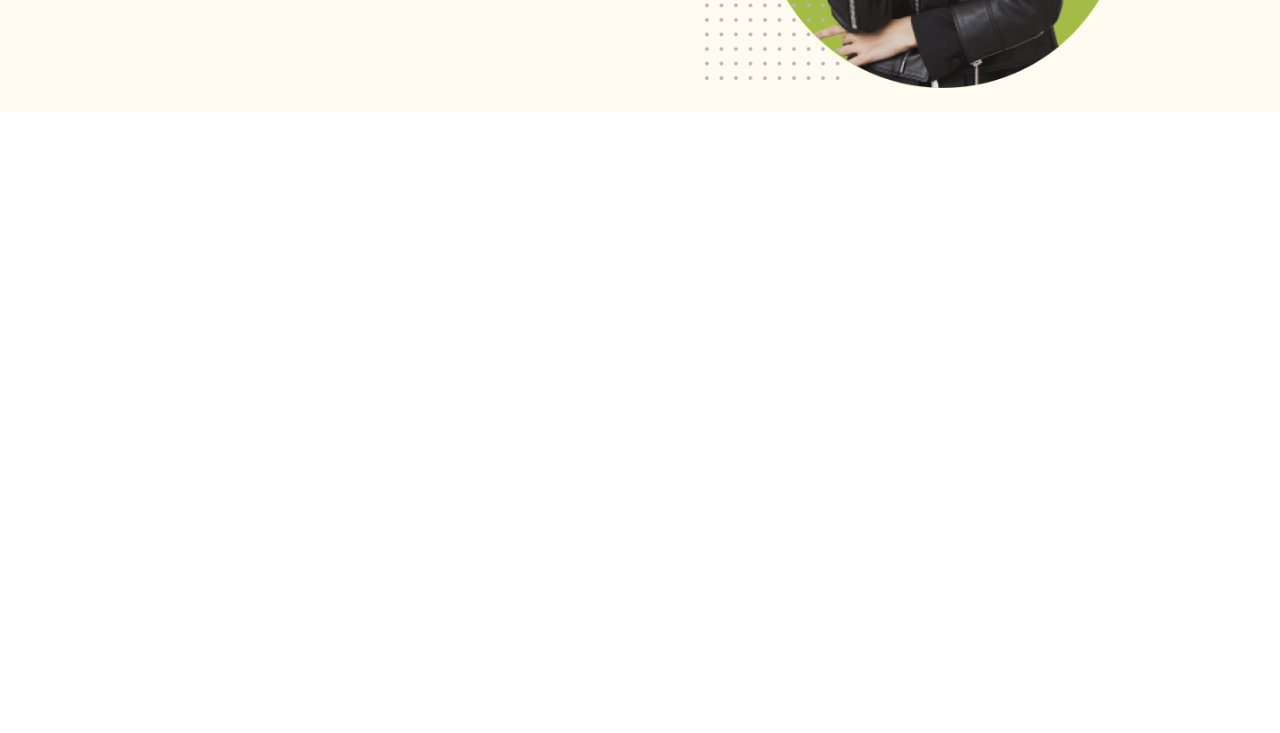
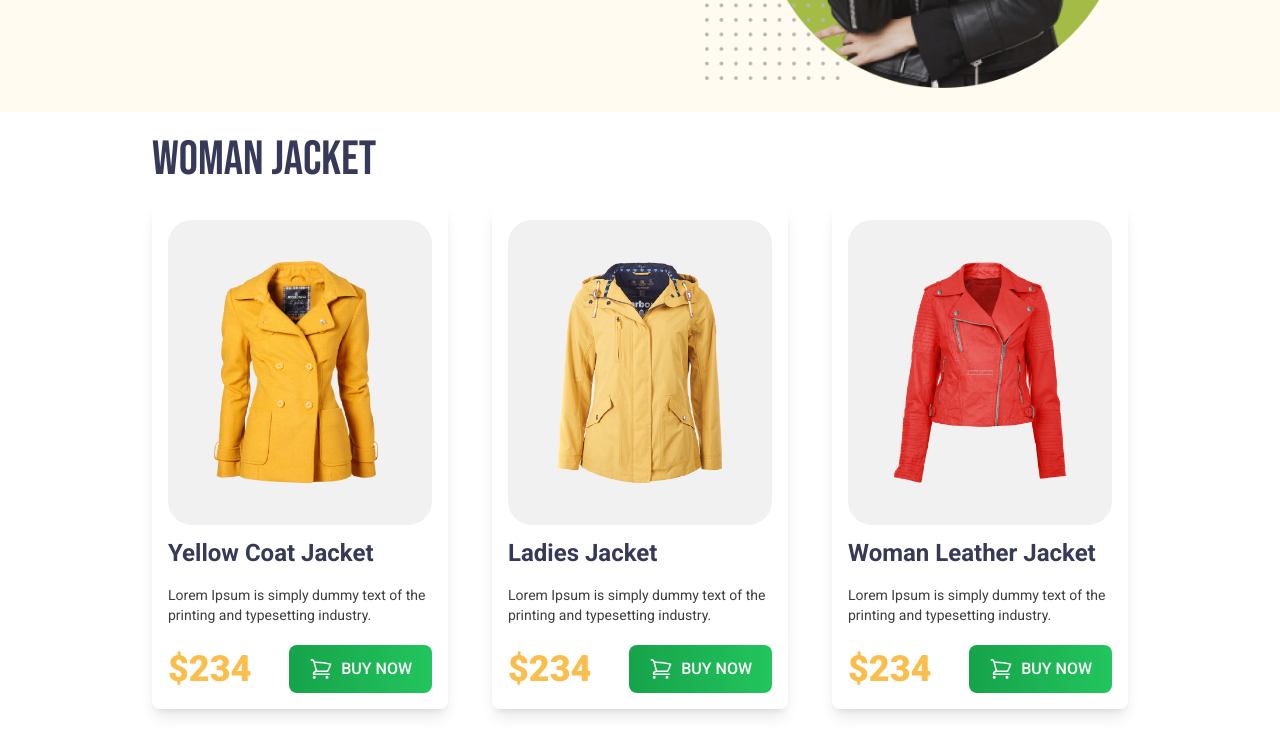
Before and after one commit to forhad1518/Penguin-fashion, a plain HTML site: page index.html in a window 1280 px wide. Shown: the part 373-1106 px from the top of the page. Before the commit the page ends 800 px from the top, so only its background shows below. Drawn offline with nearby package versions, Linux system fonts and the light colour scheme.

Commit message:
woman jecket section added

```diff
--- a/index.html
+++ b/index.html
@@ -25,8 +25,8 @@
             <div class="md:flex md:items-center md:justify-around">
                 <div class="space-y-5">
                     <h1 class="text-7xl uppercase font-medium leading font-bebas-neue">
-                        <span class="text-orange-500">Be the Penguins</span>
-                        <span class="text-stone-800 mt-200px">of Winter</span>
+                        <span class="text-[#FABE4C]">Be the Penguins</span>
+                        <span class="text-[#363958] mt-200px">of Winter</span>
                     </h1>
                     <p class="text-base">Lorem Ipsum is simply dummy text of the printing and typesetting industry.</p>
                     <button class="bg-gradient-to-r from-green-600 to-green-500 px-5 py-3 rounded-lg text-base font-medium text-white flex gap-2">
@@ -42,8 +42,72 @@
             </div>
         </section>
     </header>
-    <main>
+    <main class="md:w-4/5 md:mx-auto sm:p-6">
+        <!-- Woman Jocket section -->
+         <section>
+            <h3 class="font-bebas-neue text-5xl text-[#363958] mb-5">Woman Jacket</h3>
+            <!-- Woman jocket container -->
+            <div class="flex gap-x-11">
+                <!-- Jocket card -->
+                <div class="rounded-lg p-4 shadow-lg">
+                    <div class="rounded-3xl bg-[#F1F1F1] flex items-center justify-center p-10">
+                        <img src="images/jacket-1.png" alt="">
+                    </div>
+                    <div>
+                        <h4 class="text-2xl text-[#363958] font-bold mt-3">Yellow Coat Jacket </h4>
+                        <p class="text-sm text-[#3E3E3E] font-normal mt-4">Lorem Ipsum is simply dummy text of the
+                            printing and typesetting industry.</p>
+                    </div>
+                    <div class="flex justify-between items-center mt-5">
+                        <h4 class="text-4xl text-[#FABE4C] font-black">$234</h4>
+                        <button class="bg-gradient-to-r from-green-600 to-green-500 px-5 py-3 rounded-lg text-base font-medium text-white flex gap-2">
+                            <svg xmlns="http://www.w3.org/2000/svg" fill="none" viewBox="0 0 24 24" stroke-width="1.5" stroke="currentColor" class="size-6">
+                                <path stroke-linecap="round" stroke-linejoin="round" d="M2.25 3h1.386c.51 0 .955.343 1.087.835l.383 1.437M7.5 14.25a3 3 0 0 0-3 3h15.75m-12.75-3h11.218c1.121-2.3 2.1-4.684 2.924-7.138a60.114 60.114 0 0 0-16.536-1.84M7.5 14.25 5.106 5.272M6 20.25a.75.75 0 1 1-1.5 0 .75.75 0 0 1 1.5 0Zm12.75 0a.75.75 0 1 1-1.5 0 .75.75 0 0 1 1.5 0Z" />
+                              </svg>
 
+                            BUY NOW</button>
+                    </div>
+                </div>
+                <div class="rounded-lg p-4 shadow-lg">
+                    <div class="rounded-3xl bg-[#F1F1F1] flex items-center justify-center p-10">
+                        <img src="images/jacket-2.png" alt="">
+                    </div>
+                    <div>
+                        <h4 class="text-2xl text-[#363958] font-bold mt-3">Ladies Jacket  </h4>
+                        <p class="text-sm text-[#3E3E3E] font-normal mt-4">Lorem Ipsum is simply dummy text of the
+                            printing and typesetting industry.</p>
+                    </div>
+                    <div class="flex justify-between items-center mt-5">
+                        <h4 class="text-4xl text-[#FABE4C] font-black">$234</h4>
+                        <button class="bg-gradient-to-r from-green-600 to-green-500 px-5 py-3 rounded-lg text-base font-medium text-white flex gap-2">
+                            <svg xmlns="http://www.w3.org/2000/svg" fill="none" viewBox="0 0 24 24" stroke-width="1.5" stroke="currentColor" class="size-6">
+                                <path stroke-linecap="round" stroke-linejoin="round" d="M2.25 3h1.386c.51 0 .955.343 1.087.835l.383 1.437M7.5 14.25a3 3 0 0 0-3 3h15.75m-12.75-3h11.218c1.121-2.3 2.1-4.684 2.924-7.138a60.114 60.114 0 0 0-16.536-1.84M7.5 14.25 5.106 5.272M6 20.25a.75.75 0 1 1-1.5 0 .75.75 0 0 1 1.5 0Zm12.75 0a.75.75 0 1 1-1.5 0 .75.75 0 0 1 1.5 0Z" />
+                              </svg>
+
+                            BUY NOW</button>
+                    </div>
+                </div>
+                <div class="rounded-lg p-4 shadow-lg">
+                    <div class="rounded-3xl bg-[#F1F1F1] flex items-center justify-center p-10">
+                        <img src="images/jacket-3.png" alt="">
+                    </div>
+                    <div>
+                        <h4 class="text-2xl text-[#363958] font-bold mt-3">Woman Leather Jacket  </h4>
+                        <p class="text-sm text-[#3E3E3E] font-normal mt-4">Lorem Ipsum is simply dummy text of the
+                            printing and typesetting industry.</p>
+                    </div>
+                    <div class="flex justify-between items-center mt-5">
+                        <h4 class="text-4xl text-[#FABE4C] font-black">$234</h4>
+                        <button class="bg-gradient-to-r from-green-600 to-green-500 px-5 py-3 rounded-lg text-base font-medium text-white flex gap-2">
+                            <svg xmlns="http://www.w3.org/2000/svg" fill="none" viewBox="0 0 24 24" stroke-width="1.5" stroke="currentColor" class="size-6">
+                                <path stroke-linecap="round" stroke-linejoin="round" d="M2.25 3h1.386c.51 0 .955.343 1.087.835l.383 1.437M7.5 14.25a3 3 0 0 0-3 3h15.75m-12.75-3h11.218c1.121-2.3 2.1-4.684 2.924-7.138a60.114 60.114 0 0 0-16.536-1.84M7.5 14.25 5.106 5.272M6 20.25a.75.75 0 1 1-1.5 0 .75.75 0 0 1 1.5 0Zm12.75 0a.75.75 0 1 1-1.5 0 .75.75 0 0 1 1.5 0Z" />
+                              </svg>
+
+                            BUY NOW</button>
+                    </div>
+                </div>
+            </div>
+         </section>
     </main>
     <footer>
 
```
